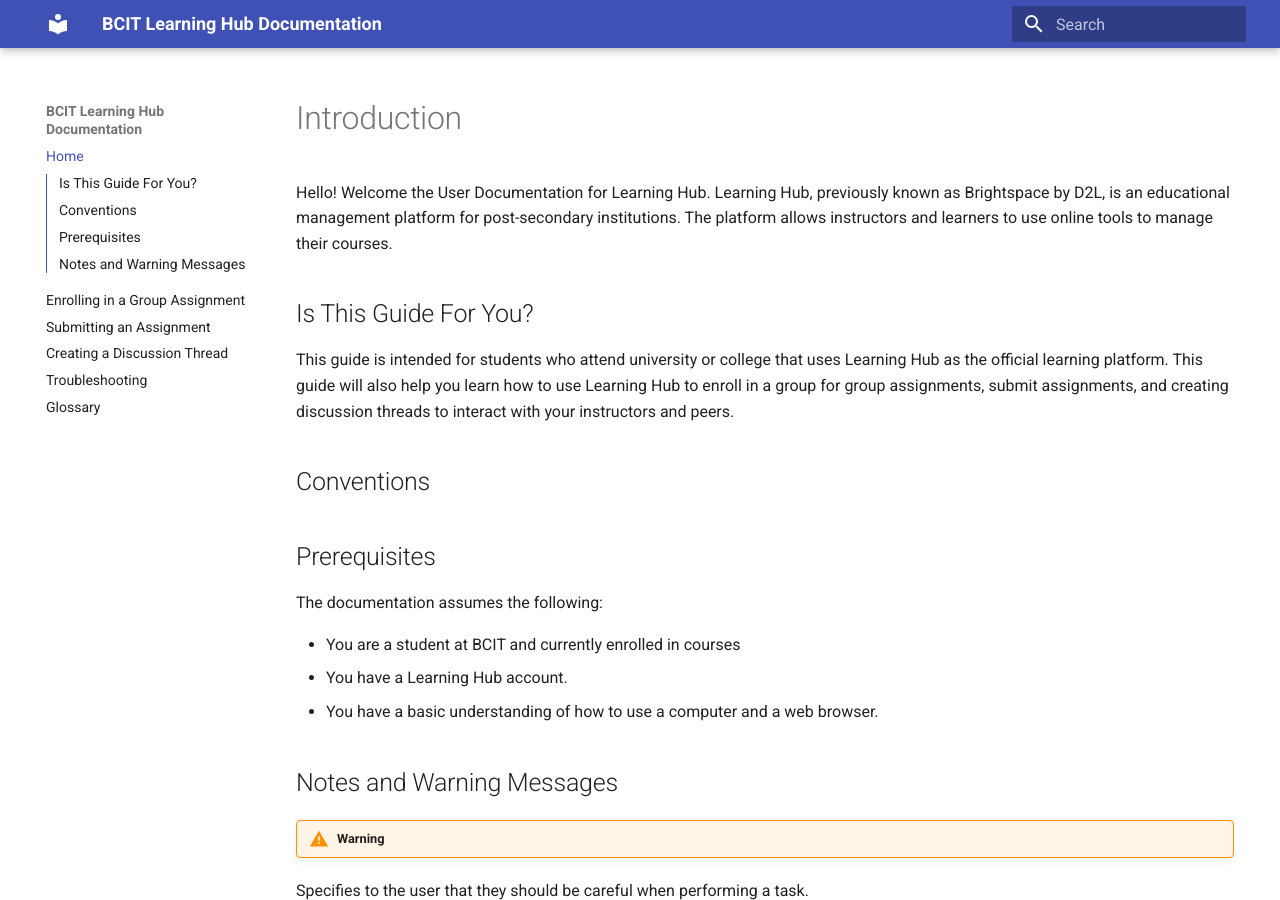
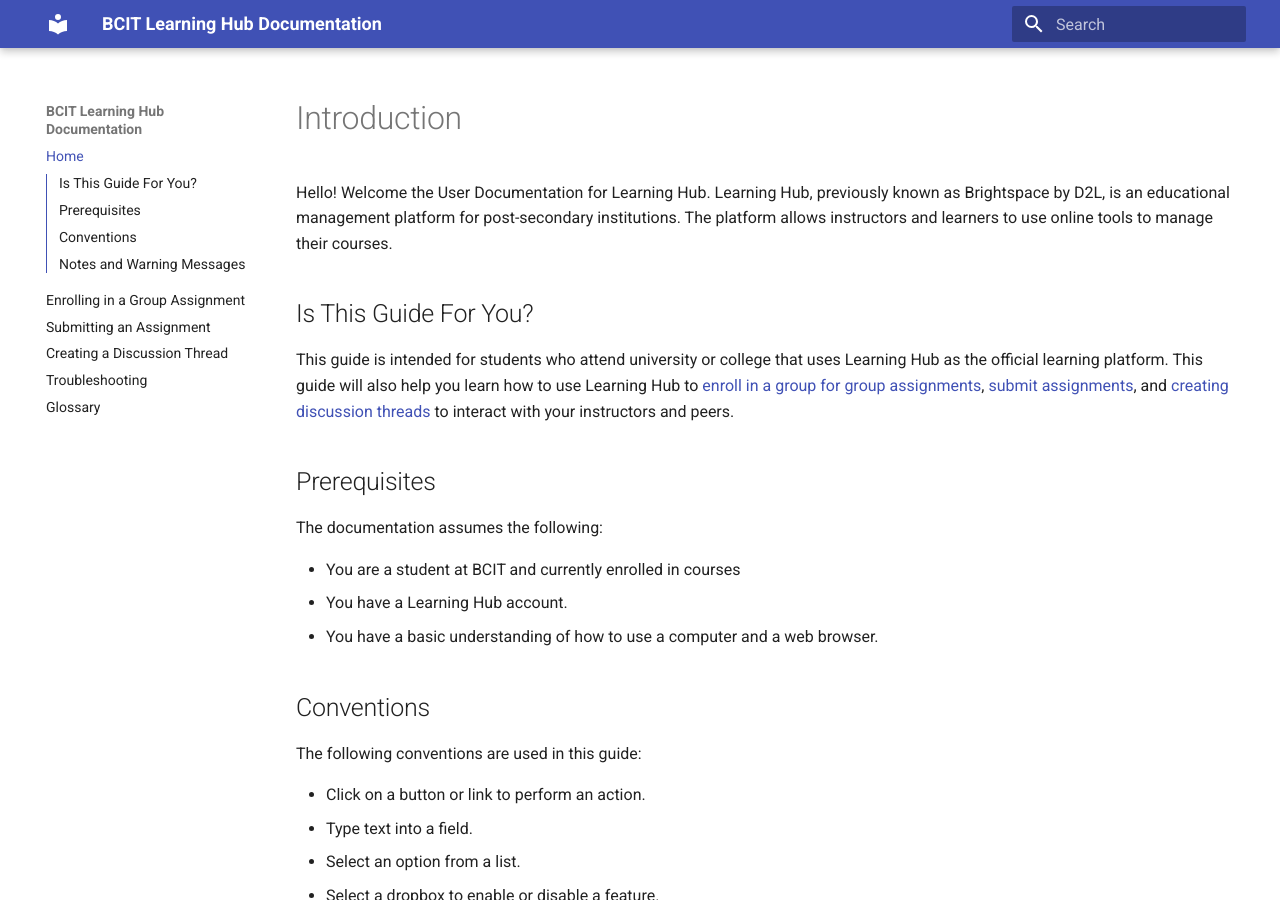
Before and after one commit to jaason-shi/learning-hub-user-documentation, an MkDocs documentation site: the page built from docs/index.md, in a window 1280 px wide and 900 px high. Built offline with MkDocs 1.6.1 and Material for MkDocs 9.7.7, drawn with Linux system fonts in a browser that asks for light colours.

Commit message:
add in conventions section

```diff
--- a/docs/index.md
+++ b/docs/index.md
@@ -15,6 +13,15 @@
 - You are a student at BCIT and currently enrolled in courses
 - You have a Learning Hub account.
 - You have a basic understanding of how to use a computer and a web browser.
+
+## Conventions
+
+The following conventions are used in this guide:
+
+- Click on a button or link to perform an action.
+- Type text into a field.
+- Select an option from a list.
+- Select a dropbox to enable or disable a feature.
 
 ## Notes and Warning Messages
 
```
Also changed, not shown: other parts of docs/index.md (+1 -3 lines).
